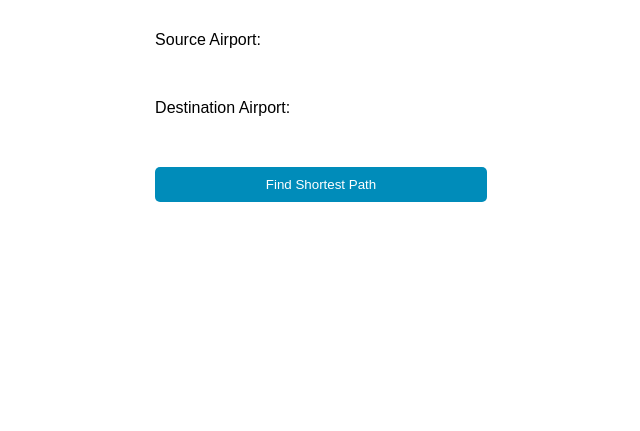
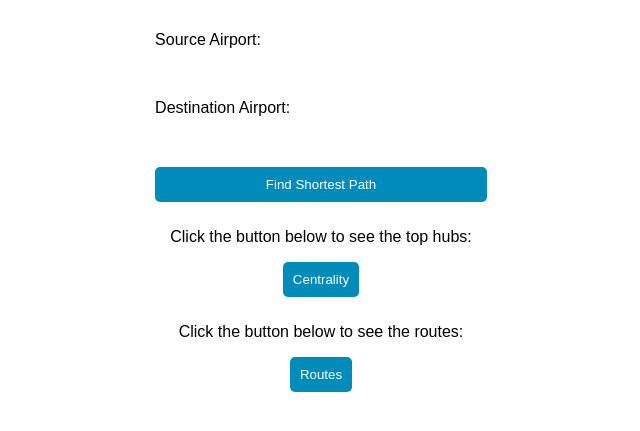
Before and after one commit to Vaishnavi-Desai-0204/Airline-Big-Data-Project, a Flask app: page / in a window 1280 px wide. Shown: the part 339-770 px from the top of the page, without its empty margins (319-959 px from the left). Run offline with Flask 3, Linux system fonts and the light colour scheme.

Commit message:
combining

```diff
--- a/app.py
+++ b/app.py
@@ -48,6 +48,14 @@ def index():
 def top_routes_chart():
     return render_template('top_routes.html', plot_div=plot_div)
 
+@app.route('/centrality')
+def centrality():
+    return render_template('centrality.html')
+
+@app.route('/routes')
+def routes():
+    return render_template('routes.html')
+
 @app.route('/shortest_path', methods=['POST'])
 def results():
     # Load data
@@ -85,25 +93,28 @@ def results():
         print("One or both airports are not in the dataset.")
     else:
         #shortest_paths = dict(nx.all_pairs_shortest_path_length(g_und))
-        path = nx.shortest_path(g_und, source=source, target=destination)
-        print("The shortest path between", source, "and", destination, "is:", path)
+        all_shortest_paths = list(nx.all_shortest_paths(g_und, source=source, target=destination))
+        top_3_paths = all_shortest_paths[:3]
+        bubbles = []
         arcdata = []
-        for i in range(len(path)-1):
-            source = path[i]
-            target = path[i+1]
-            SLAT1 = airports_df.loc[airports_df['IATA'] == source, 'Latitude'].values[0]
-            SLONG1 = airports_df.loc[airports_df['IATA'] == source, 'Longitude'].values[0]
-            SLAT2 = airports_df.loc[airports_df['IATA'] == target, 'Latitude'].values[0]
-            SLONG2 = airports_df.loc[airports_df['IATA'] == target, 'Longitude'].values[0]
-            arc = {"sourceLocation": [SLONG1, SLAT1], "targetLocation": [SLONG2, SLAT2]}
-            arcdata.append(arc)
-        bubbles = []
-        for i in range(len(path)):
-            airport = path[i]
-            lat = airports_df.loc[airports_df['IATA'] == airport, 'Latitude'].values[0]
-            long = airports_df.loc[airports_df['IATA'] == airport, 'Longitude'].values[0]
-            bubble = [long, lat, 5.0 , airport]
-            bubbles.append(bubble)
+        for path in top_3_paths:
+            for i in range(len(path)-1):
+                source = path[i]
+                target = path[i+1]
+                weight = g_und[source][target]['weight']
+                SLAT1 = airports_df.loc[airports_df['IATA'] == source, 'Latitude'].values[0]
+                SLONG1 = airports_df.loc[airports_df['IATA'] == source, 'Longitude'].values[0]
+                SLAT2 = airports_df.loc[airports_df['IATA'] == target, 'Latitude'].values[0]
+                SLONG2 = airports_df.loc[airports_df['IATA'] == target, 'Longitude'].values[0]
+                arc = {"sourceLocation": [SLONG1, SLAT1], "targetLocation": [SLONG2, SLAT2], "weight": weight}
+                arcdata.append(arc)
+
+            for i in range(len(path)):
+                airport = path[i]
+                lat = airports_df.loc[airports_df['IATA'] == airport, 'Latitude'].values[0]
+                long = airports_df.loc[airports_df['IATA'] == airport, 'Longitude'].values[0]
+                bubble = [long, lat, 5.0 , airport]
+                bubbles.append(bubble)
 
     with open('static/arcdata.json', 'w') as f:
         json.dump(arcdata, f)
--- a/static/arcdata.json
+++ b/static/arcdata.json
@@ -1 +1 @@
-[{"sourceLocation": [72.8678970337, 19.0886993408], "targetLocation": [4.76389, 52.308601]}, {"sourceLocation": [4.76389, 52.308601], "targetLocation": [-118.4079971, 33.94250107]}]
+[{"sourceLocation": [72.8678970337, 19.0886993408], "targetLocation": [4.76389, 52.308601], "weight": 2}, {"sourceLocation": [4.76389, 52.308601], "targetLocation": [-118.4079971, 33.94250107], "weight": 2}, {"sourceLocation": [72.8678970337, 19.0886993408], "targetLocation": [2.55, 49.012798], "weight": 1}, {"sourceLocation": [2.55, 49.012798], "targetLocation": [-118.4079971, 33.94250107], "weight": 4}, {"sourceLocation": [72.8678970337, 19.0886993408], "targetLocation": [55.3643989563, 25.2527999878], "weight": 4}, {"sourceLocation": [55.3643989563, 25.2527999878], "targetLocation": [-118.4079971, 33.94250107], "weight": 2}]
--- a/static/bubbles.json
+++ b/static/bubbles.json
@@ -1 +1 @@
-[[72.8678970337, 19.0886993408, 5.0, "BOM"], [4.76389, 52.308601, 5.0, "AMS"], [-118.4079971, 33.94250107, 5.0, "LAX"]]
+[[72.8678970337, 19.0886993408, 5.0, "BOM"], [4.76389, 52.308601, 5.0, "AMS"], [-118.4079971, 33.94250107, 5.0, "LAX"], [72.8678970337, 19.0886993408, 5.0, "BOM"], [2.55, 49.012798, 5.0, "CDG"], [-118.4079971, 33.94250107, 5.0, "LAX"], [72.8678970337, 19.0886993408, 5.0, "BOM"], [55.3643989563, 25.2527999878, 5.0, "DXB"], [-118.4079971, 33.94250107, 5.0, "LAX"]]
--- a/templates/index.html
+++ b/templates/index.html
@@ -55,5 +55,16 @@
       <input type="text" id="destination" name="destination">
       <input type="submit" value="Find Shortest Path">
     </form>
+
+    <p>Click the button below to see the top hubs:</p>
+    <form action="/centrality">
+        <input type="submit" value="Centrality">
+    </form>
+
+
+    <p>Click the button below to see the routes:</p>
+    <form action="/routes">
+        <input type="submit" value="Routes">
+    </form>
 </body>
 </html>
--- a/routes_airports_interactive.html
+++ b/templates/routes.html
@@ -95,7 +95,7 @@
           .attr("class","arcs");
 
 
-      d3.json("world.json", function(error, topology) {
+      d3.json("static/world.json", function(error, topology) {
           g.selectAll("path")
             .data(topojson.object(topology, topology.objects.countries)
                 .geometries)
```
Also changed, not shown: templates/shortest_path.html (+18 -7 lines), templates/centrality.html (renamed from centrality.html).
